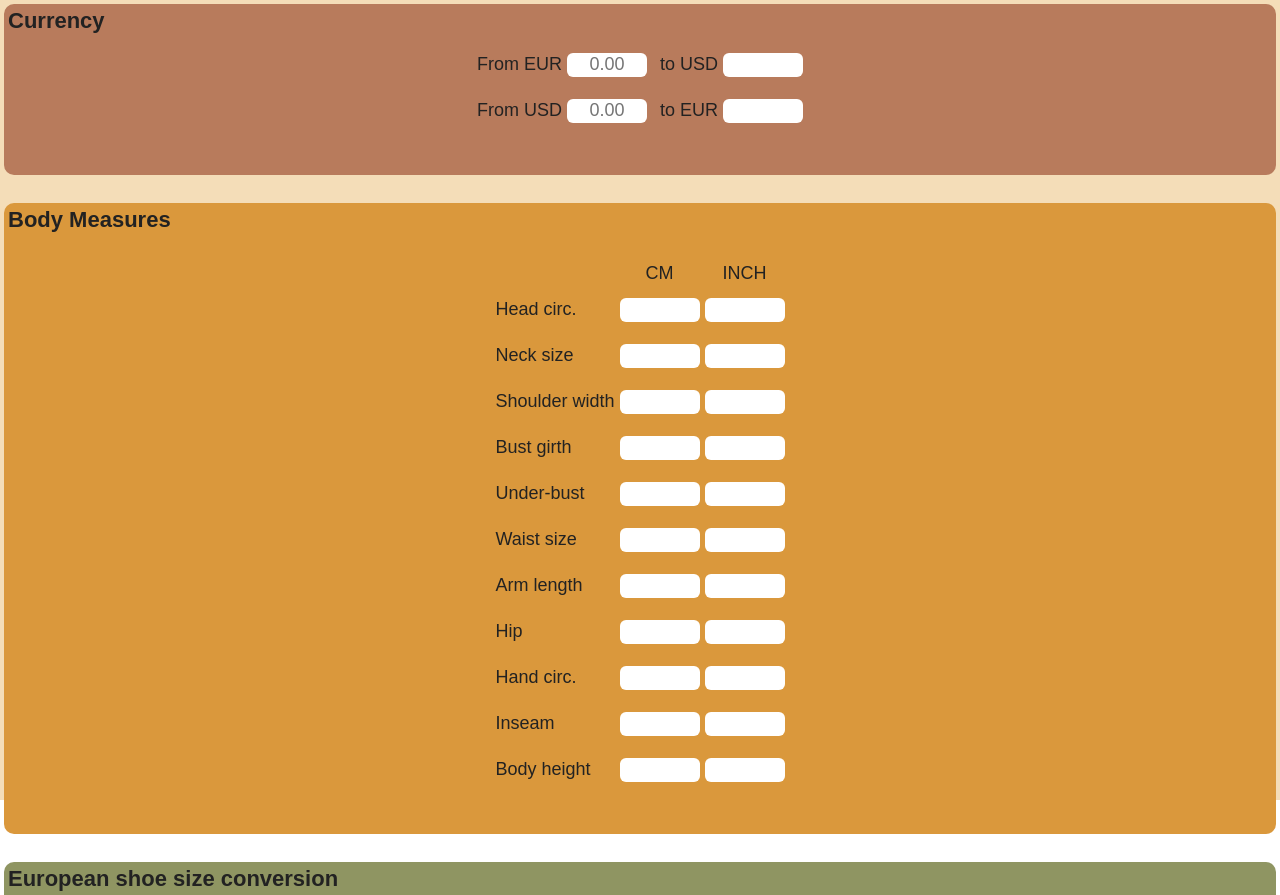
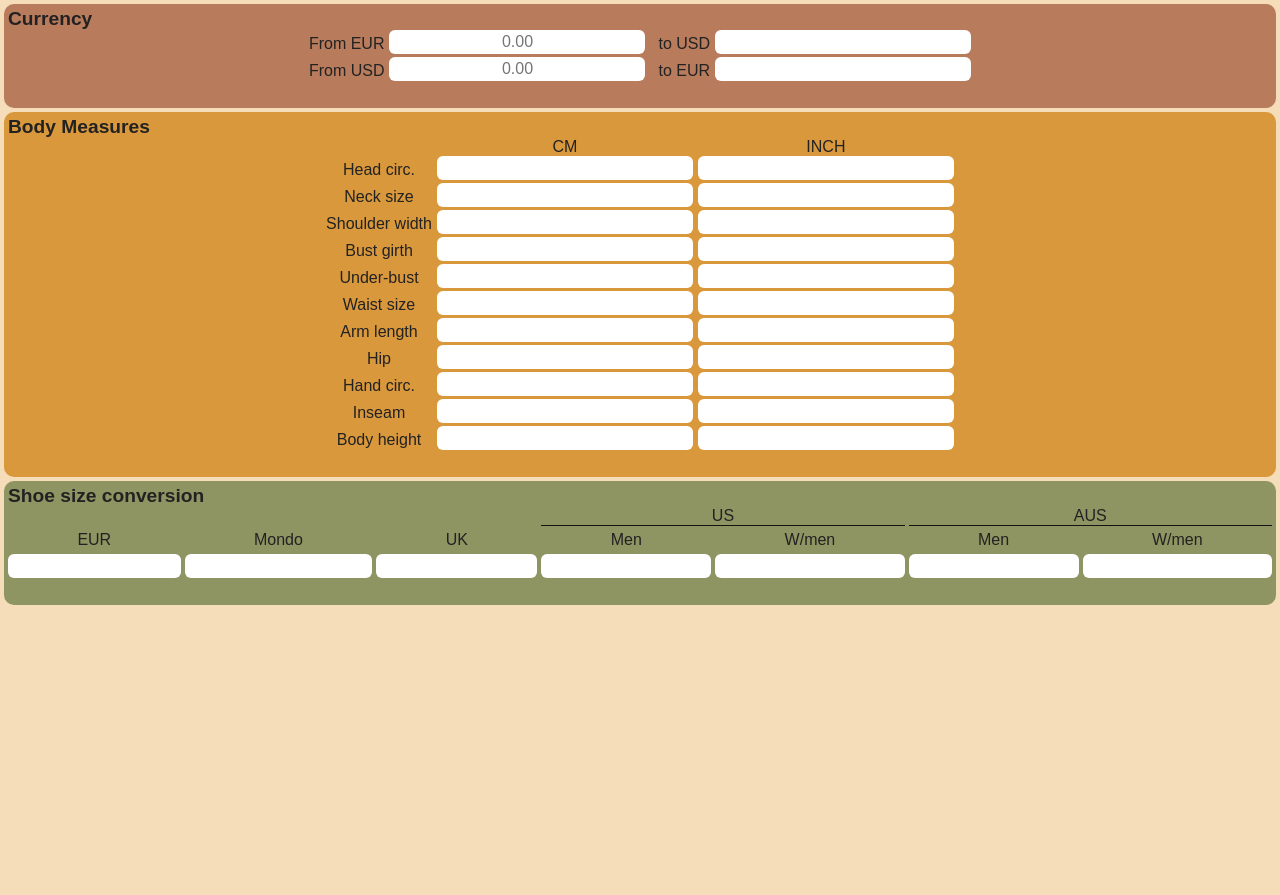
Before and after one commit to ExtF8/convertExtension, a website with bundled scripts: page index.html in a window 1280 px wide. Shown: the top 895 px of the page. After the commit the page ends 800 px from the top, so only its background shows below. Built offline with nearby package versions, Linux system fonts and the light colour scheme.

Commit message:
Fixed issues with font sizes, layout

```diff
--- a/index.html
+++ b/index.html
@@ -290,7 +290,7 @@
             </section>
             <!-- Shoe size -->
             <section class="shoe-container">
-                <h1>European shoe size conversion</h1>
+                <h1>Shoe size conversion</h1>
                 <div class="shoe-input-container">
                     <div class="div1-shoe shoe"><h2>EUR</h2></div>
                     <div class="div2-shoe shoe"><h2>Mondo</h2></div>
--- a/style.css
+++ b/style.css
@@ -14,8 +14,10 @@
 
     --border_shadow: 0px 0px 10px 2px, inset 0px 0px 10px 2px;
 
-    --headerFontSize: clamp(3rem, 2vw, 4rem);
+    --headerFontSize: clamp(1rem, 2vw, 1.2rem);
     --bodyFontSize: 1rem;
+    /* 13px - 16px */
+    --text-size: clamp(0.8125rem, 1.6vw, 1rem);
     --sectionPadding: clamp(3.75rem, 7.82vw, 6.25rem) 1rem;
 }
 
@@ -29,27 +31,21 @@
     padding: 0;
 }
 
-input[type='number']::-webkit-inner-spin-button,
-input[type='number']::-webkit-outer-spin-button {
+input[type='text']::-webkit-inner-spin-button,
+input[type='text']::-webkit-outer-spin-button {
     appearance: none;
     -webkit-appearance: none;
     -moz-appearance: none;
     margin: 0;
 }
 
-input[type='number'] {
+input[type='text'] {
     appearance: none;
     -moz-appearance: textfield;
 }
 
 html {
-    min-height: 100%;
-}
-
-body {
-    display: flex;
-    flex-direction: column;
-    align-items: center;
+    height: 100%;
 }
 
 header {
@@ -57,51 +53,40 @@ header {
 }
 
 h1 {
-    font-size: 22px;
+    font-size: var(--headerFontSize);
     font-weight: 600;
-
 }
 
 h2 {
-    font-size: 18px;
-    margin: 10px 0;
+    font-size: var(--text-size);
+    /* margin: 10px 0; */
     font-weight: 500;
 }
 
 p {
-    font-size: 20px;
+    font-size: var(--text-size);
     padding: 2px;
 }
 
 input {
-    width: 80px;
+    width: 20vw;
     height: 24px;
     text-align: center;
     border-radius: 6px;
     border: none;
+    font-size: var(--bodyFontSize);
+    margin-bottom: 3px;
 }
 
-input,
-label {
-    font-size: 18px;
-}
-
-.main-container {
-    display: flex;
-    flex-direction: column;
-    gap: 20px;
-    width: 100%;
-    height: 100vh;
+body {
     background-color: var(--wheat);
 }
 .error-container {
-    margin-top: 10px;
-    height: 30px;
+    height: 20px;
 }
 
 .error-message {
     color: var(--error);
-    font-size: 14px;
 }
 
 /* Currency styling parameters */
@@ -118,11 +103,8 @@ label {
     /* grid-template-columns: repeat(4, 1fr); */
     grid-template-rows: repeat(2, 1fr);
     grid-column-gap: 5px;
-    grid-row-gap: 5px;
-    padding-top: 10px;
     justify-items: center;
     justify-content: center;
-    align-content: center;
     align-items: center;
 }
 
@@ -165,12 +147,11 @@ label {
 .measures-input-container {
     display: grid;
     /* grid-template-columns: repeat(2, 0.5fr); */
-    grid-template-rows: repeat(12, 1fr);
+    /* grid-template-rows: repeat(12, 1fr); */
     grid-column-gap: 5px;
-    grid-row-gap: 5px;
-    padding-top: 10px;
+    align-items: center;
     justify-content: center;
-    align-items: center;
+    justify-items: center;
 }
 
 .div1-measures {
@@ -305,16 +286,12 @@ label {
 }
 .shoe-input-container {
     display: grid;
-    grid-auto-flow: column;
-    grid-template-columns: repeat(7, 0.5fr);
-    grid-template-rows: repeat(3, 1fr);
+    /* grid-template-columns: repeat(7, 0.5fr);
+    grid-template-rows: repeat(3, 1fr); */
     grid-column-gap: 4px;
     grid-row-gap: 5px;
-    padding-top: 10px;
-    /* justify-items: center; */
+    justify-content: space-evenly;
     align-items: end;
-    justify-content: space-evenly;
-    align-content: center;
 }
 
 .div1-shoe {
@@ -376,10 +353,6 @@ label {
     width: 100%;
 }
 
-.shoe > h2 {
-    margin: 0;
-}
-
 .underline {
     border-bottom: 1px solid var(--borderDefault);
 }
```
